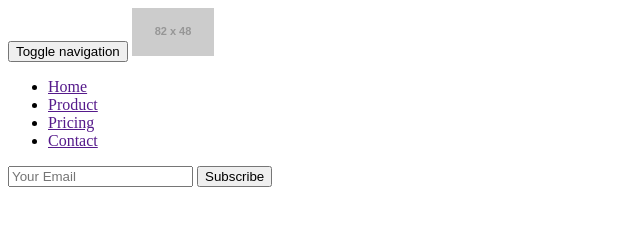
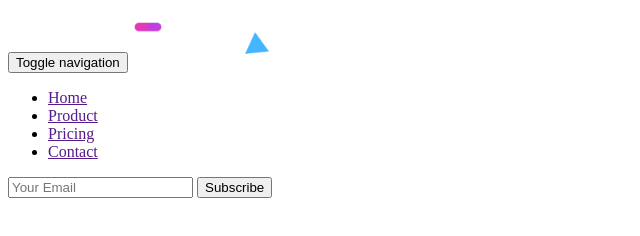
Before and after one commit to Vidya-G-Shettigar/bootstrap-navbar-megamenu-qhmu2b, a website: page index.html in a window 1280 px wide. Shown: the whole page, without its empty margins (0-640 px from the left). Drawn offline with Linux system fonts and the light colour scheme; placeholder pictures from the web are drawn by us.

Commit message:
2 files modified

```diff
--- a/index.html
+++ b/index.html
@@ -13,7 +13,7 @@
       <span class="icon-bar"></span>
     </button>
     <a class="navbar-brand" href="#"
-      ><img src="https://dummyimage.com/82x48/000/fff.png&text=Logo" alt=""
+      ><img src="https://raw.githubusercontent.com/Vidya-G-Shettigar/bootstrap-navbar-megamenu-qhmu2b/master/assets/images/logo.png" alt=""
     /></a>
   </div>
   <div class="collapse navbar-collapse js-navbar-collapse">
--- a/style.css
+++ b/style.css
@@ -1,5 +1,5 @@
 @import url(https://fonts.googleapis.com/css?family=Lato:300,400,700);
-@import url('https://use.fontawesome.com/releases/v5.1.1/css/all.css');
+/* @import url('https://use.fontawesome.com/releases/v5.1.1/css/all.css'); */
 
 body {
   font-family: 'Lato', sans-serif;
```
